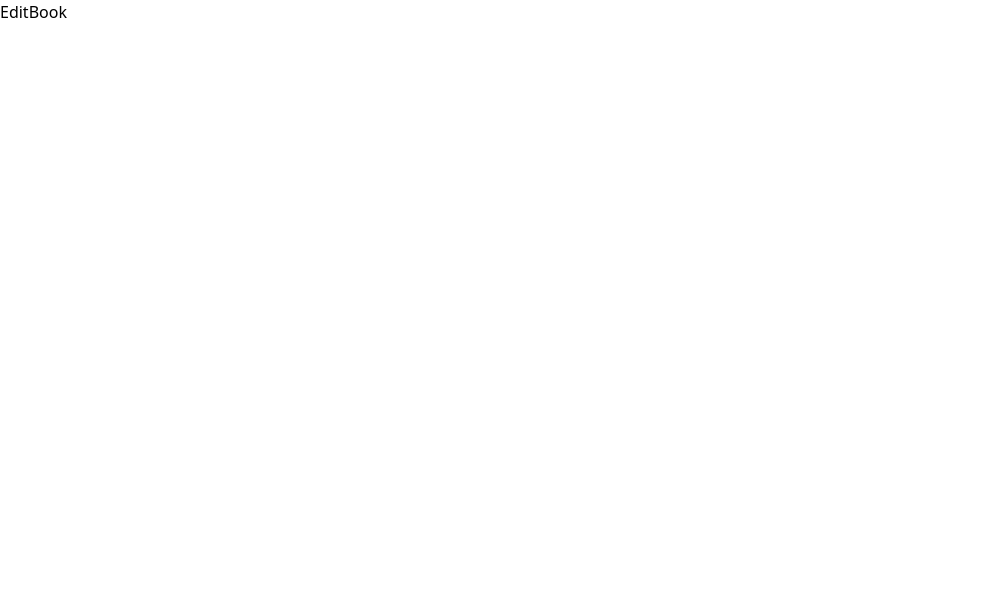
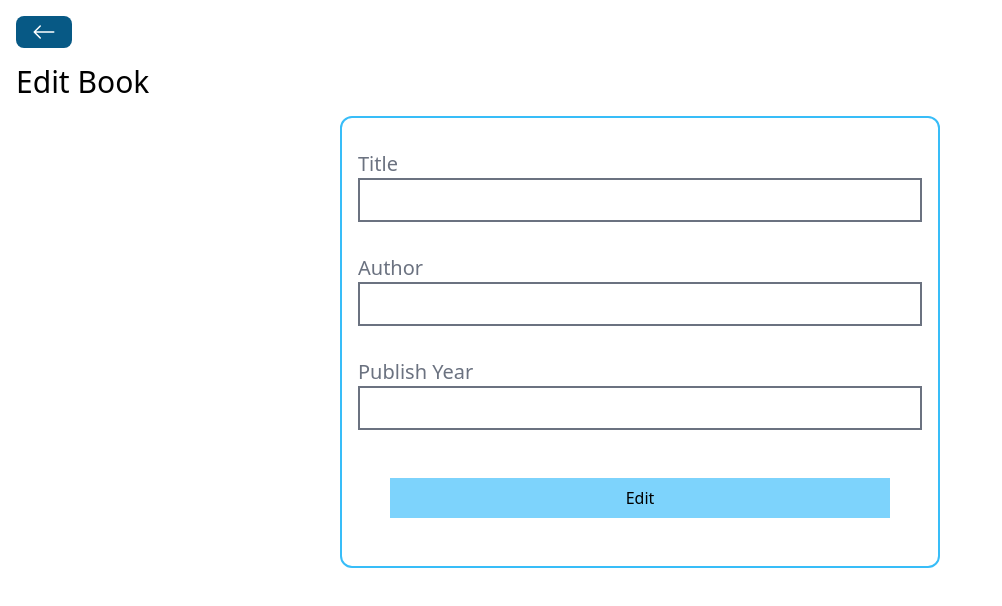
Before and after one commit to kiblykat/BookStoreProject, a React (Vite) app in the folder frontend/: page /books/edit/1 in a window 1280 px wide. Shown: the top 606 px of the page, without its empty margins (0-1002 px from the left). Built offline with nearby package versions, Linux system fonts and the light colour scheme; no server answers.

Commit message:
Delete functionality done

```diff
--- a/frontend/src/pages/CreateBook.jsx
+++ b/frontend/src/pages/CreateBook.jsx
@@ -64,7 +64,7 @@
           />
         </div>
         <button className="p-2 bg-sky-300 m-8" onClick={handleSaveBook}>
-          Save{" "}
+          Save
         </button>
       </div>
     </div>
--- a/frontend/src/pages/DeleteBook.jsx
+++ b/frontend/src/pages/DeleteBook.jsx
@@ -1,7 +1,47 @@
-import React from "react";
+import React, { useState } from "react";
+import { useNavigate, useParams } from "react-router-dom";
+import axios from "axios";
+import BackButton from "../components/BackButton";
+import Spinner from "../components/Spinner";
 
 const DeleteBook = () => {
-  return <div>DeleteBook</div>;
+  const { id } = useParams();
+  const [loading, setLoading] = useState(false);
+  const navigate = useNavigate();
+  const deleteHandler = async () => {
+    try {
+      setLoading(true);
+      console.log("book succsefully delete");
+      const res = await axios.delete(`http://localhost:5555/books/${id}`);
+      navigate("/");
+    } catch (e) {
+      console.log(e);
+    } finally {
+      setLoading(false);
+    }
+  };
+  //ensure id portion is included in url ✅
+  //id can be retrieved from mapped list on Home page
+  //get the id to delete using useParams()
+  //pass the id to delete handler
+  //axios.delete within handler to delete
+  return (
+    <div className="p-4">
+      <BackButton />
+      <h1 className="text-3xl my-4">Delete Book</h1>
+      {loading ? <Spinner /> : ""}
+      <div className="flex flex-col items-center border-2 border-sky-400 rounded-xl w-[600px] p-8 mx-auto">
+        <h3 className="text-2xl">Are u sure you want to delete this book?</h3>
+
+        <button
+          className="bg-red-600 p-4 text-white m-8 w-full"
+          onClick={deleteHandler}
+        >
+          Yes, Delete It!
+        </button>
+      </div>
+    </div>
+  );
 };
 
 export default DeleteBook;
--- a/frontend/src/pages/EditBook.jsx
+++ b/frontend/src/pages/EditBook.jsx
@@ -1,7 +1,92 @@
+import axios from "axios";
 import React from "react";
+import { useState } from "react";
+import { useEffect } from "react";
+import BackButton from "../components/BackButton";
+import Spinner from "../components/Spinner";
+import { useNavigate, useParams } from "react-router-dom";
 
 const EditBook = () => {
-  return <div>EditBook</div>;
+  const [loading, setLoading] = useState(false);
+  const [title, setTitle] = useState("");
+  const [author, setAuthor] = useState("");
+  const [publishYear, setPublishYear] = useState("");
+  const navigate = useNavigate();
+  const { id } = useParams();
+
+  useEffect(() => {
+    const fetchBook = async () => {
+      try {
+        setLoading(true);
+        const res = await axios.get(`http://localhost:5555/books/${id}`);
+        setTitle(res.data.title);
+        setAuthor(res.data.author);
+        setPublishYear(res.data.publishYear);
+      } catch (err) {
+        console.log(err);
+      } finally {
+        setLoading(false);
+      }
+    };
+    fetchBook();
+  }, [id]);
+
+  const handleEditBook = async (e) => {
+    try {
+      setLoading(true);
+      const data = {
+        title,
+        author,
+        publishYear,
+      };
+      const res = await axios.put(`http://localhost:5555/books/${id}`, data);
+      navigate("/");
+    } catch (err) {
+      console.log(err);
+    } finally {
+      setLoading(false);
+    }
+  };
+
+  return (
+    <div className="p-4">
+      <BackButton />
+      <h1 className="text-3xl my-4 ">Edit Book</h1>
+      {loading ? <Spinner /> : ""}
+      <div className="flex flex-col border-2 border-sky-400 rounded-xl w-[600px] p-4 mx-auto">
+        <div className="my-4">
+          <label className="text-xl mr-4 text-gray-500">Title</label>
+          <input
+            className="border-2 border-gray-500 px-4 py-2 w-full"
+            type="text"
+            onChange={(e) => setTitle(e.target.value)}
+            value={title}
+          />
+        </div>
+        <div className="my-4">
+          <label className="text-xl mr-4 text-gray-500">Author</label>
+          <input
+            className="border-2 border-gray-500 px-4 py-2 w-full"
+            type="text"
+            onChange={(e) => setAuthor(e.target.value)}
+            value={author}
+          />
+        </div>
+        <div className="my-4">
+          <label className="text-xl mr-4 text-gray-500">Publish Year</label>
+          <input
+            className="border-2 border-gray-500 px-4 py-2 w-full"
+            type="text"
+            onChange={(e) => setPublishYear(e.target.value)}
+            value={publishYear}
+          />
+        </div>
+        <button className="p-2 bg-sky-300 m-8" onClick={handleEditBook}>
+          Edit
+        </button>
+      </div>
+    </div>
+  );
 };
 
 export default EditBook;
--- a/frontend/src/pages/Home.jsx
+++ b/frontend/src/pages/Home.jsx
@@ -6,6 +6,8 @@
 import { AiOutlineEdit } from "react-icons/ai";
 import { BsInfoCircle } from "react-icons/bs";
 import { MdOutlineAddBox, MdOutlineDelete } from "react-icons/md";
+import BooksCard from "../components/home/BooksCard";
+import BooksTable from "../components/home/BooksTable";
 
 const Home = () => {
   const [books, setBooks] = useState([]);
--- a/frontend/src/pages/ShowBook.jsx
+++ b/frontend/src/pages/ShowBook.jsx
@@ -13,8 +13,8 @@
 
   useEffect(() => {
     const fetchBookData = async () => {
-      setLoading(true);
       try {
+        setLoading(true);
         const res = await axios.get(`http://localhost:5555/books/${id}`);
         setBook(res.data);
       } catch (err) {
```
Also changed, not shown: 1 other file (tests, documents, lock files or other folders).
